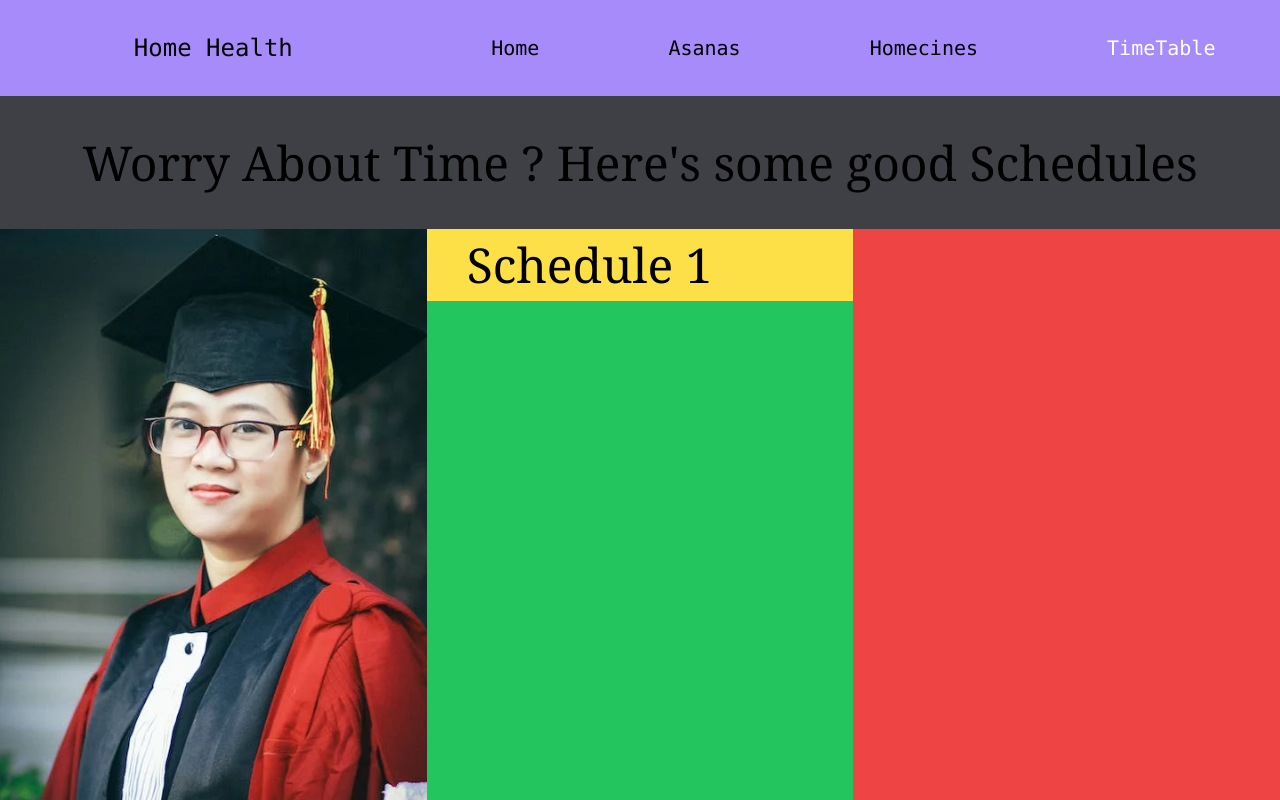
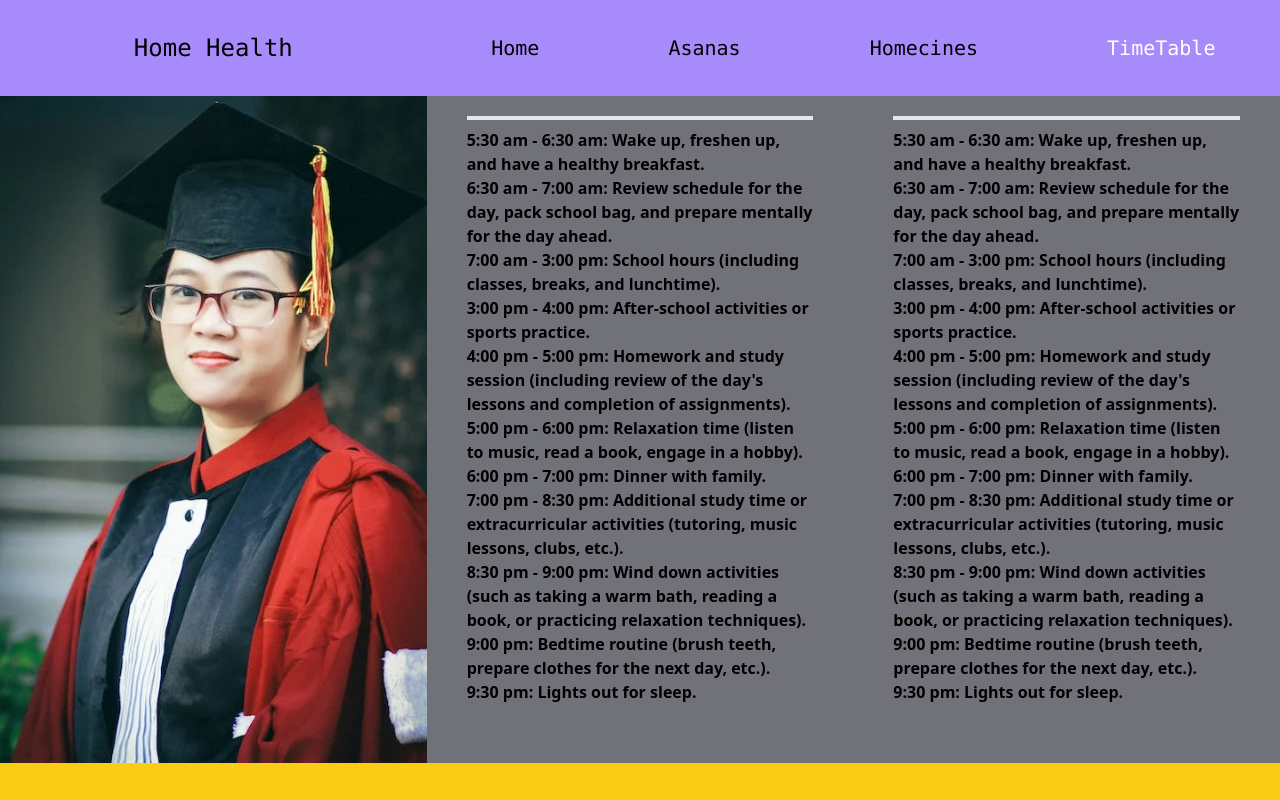
Before and after one commit to vikas-singh-7/FitnessWebsite, a React (Vite) app: page /timetable in a window 1280 px wide. Shown: the top 800 px of the page. Built offline with nearby package versions, Linux system fonts and the light colour scheme.

Commit message:
MakingTimeTablePage

```diff
--- /dev/null
+++ b/src/components/Timetablechild.jsx
@@ -0,0 +1,53 @@
+import React from "react";
+
+const Timetablechild = () => {
+  return (
+    <div className="col-span-4 font-semibold bg-zinc-500 row-span-10">
+      <div className="heading flex px-10 flex-col items-center justify-center   ">
+        <div className="border-2 w-full mt-5 mb-2"></div>
+
+        <ul>
+          <li>
+            5:30 am - 6:30 am: Wake up, freshen up, and have a healthy
+            breakfast.
+          </li>
+          <li>
+            6:30 am - 7:00 am: Review schedule for the day, pack school bag, and
+            prepare mentally for the day ahead.
+          </li>
+          <li>
+            7:00 am - 3:00 pm: School hours (including classes, breaks, and
+            lunchtime).
+          </li>
+          <li>
+            3:00 pm - 4:00 pm: After-school activities or sports practice.
+          </li>
+          <li>
+            4:00 pm - 5:00 pm: Homework and study session (including review of
+            the day's lessons and completion of assignments).
+          </li>
+          <li>
+            5:00 pm - 6:00 pm: Relaxation time (listen to music, read a book,
+            engage in a hobby).
+          </li>
+          <li>6:00 pm - 7:00 pm: Dinner with family.</li>
+          <li>
+            7:00 pm - 8:30 pm: Additional study time or extracurricular
+            activities (tutoring, music lessons, clubs, etc.).
+          </li>
+          <li>
+            8:30 pm - 9:00 pm: Wind down activities (such as taking a warm bath,
+            reading a book, or practicing relaxation techniques).
+          </li>
+          <li>
+            9:00 pm: Bedtime routine (brush teeth, prepare clothes for the next
+            day, etc.).
+          </li>
+          <li>9:30 pm: Lights out for sleep.</li>
+        </ul>
+      </div>
+    </div>
+  );
+};
+
+export default Timetablechild;
--- a/src/components/pages/Timetable.jsx
+++ b/src/components/pages/Timetable.jsx
@@ -1,29 +1,26 @@
 import React from "react";
 import { useEffect } from "react";
+import Timetablechild from "../Timetablechild";
 
 const Timetable = () => {
   useEffect(() => {
     window.scrollTo(0, 0); // Scrolls to the top of the page when component mounts
   }, []);
   return (
-    <div className="h-auto">
+    <div className="h-[100vh] bg-yellow-400">
       <div className="h-[12vh]"></div>
-      <div className="table1 h-[100vh] bg-yellow-400 grid grid-cols-12 grid-rows-12">
-        <div className="col-span-12 bg-zinc-700 row-span-2 flex justify-center items-center">
-          <h2 className="text-[3rem] font-serif">
-            Worry About Time ? Here's some good Schedules
+      <div className="table1 h-[100vh]  grid grid-cols-12 grid-rows-12 ">
+        <div
+          className="col-span-4  row-span-10 bg-center bg-cover group relative flex overflow-hidden "
+          style={{ backgroundImage: "url('time1.webp')" }}
+        >
+          <h2 className="text-[3rem]  font-serif text-white font-[500] absolute bottom-0 translate-y-full bg-violet-500 bg-opacity-50 backdrop-blur-sm group-hover:translate-y-0 w-full flex transition-all duration-300 ease-in-out">
+            A Worried Student ?{" "}
           </h2>
         </div>
-        <div
-          className="col-span-4  row-span-10 bg-center bg-cover "
-          style={{ backgroundImage: "url('time1.webp')" }}
-        ></div>
-        <div className="col-span-4 bg-green-500 row-span-10">
-          <div className="heading flex px-10 items-center bg-yellow-300">
-            <h2 className="text-[3rem] font-serif">Schedule 1</h2>
-          </div>
-        </div>
-        <div className="col-span-4 bg-red-500 row-span-10"></div>
+        <Timetablechild />
+
+        <Timetablechild />
       </div>
     </div>
   );
```
